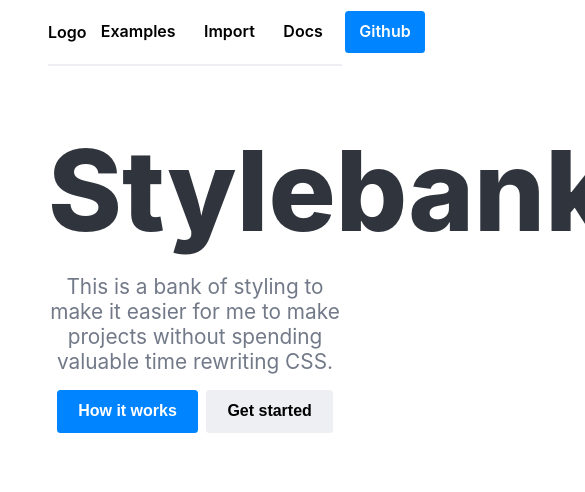
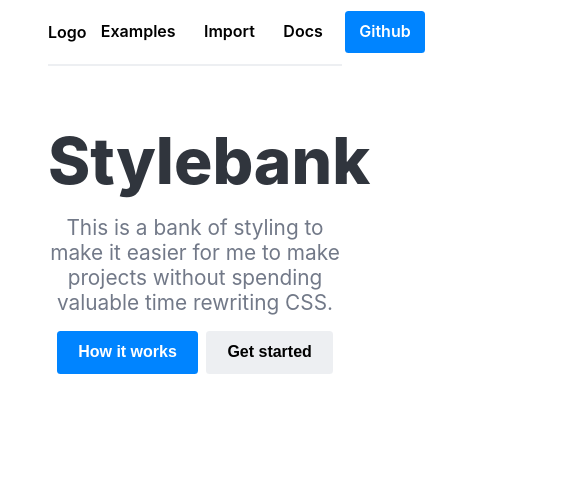
Before and after one commit to sqwyer/stylebank, a website: page index.html in a window 390 px wide. Shown: the top 492 px of the page, 585 px wide, since content can reach past the window. Drawn offline with Linux system fonts and the light colour scheme.

Commit message:
Changes to header

```diff
--- a/scss/index.scss
+++ b/scss/index.scss
@@ -9,7 +9,7 @@
 }
 
 body {
-    font-family:-apple-system, BlinkMacSystemFont, 'Segoe UI', Roboto, Oxygen, Ubuntu, Cantarell, 'Open Sans', 'Helvetica Neue', sans-serif
+    font-family:-apple-system, BlinkMacSystemFont, 'Segoe UI', Roboto, Oxygen, Ubuntu, Cantarell, 'Open Sans', 'Helvetica Neue', sans-serif;
 }
 
 .container {
@@ -36,7 +36,7 @@ header > * {
 }
 
 header h1 {
-    font-size: 700%;
+    font-size: 600%;
     color: $dark;
     font-weight: 800;
 }
@@ -68,6 +68,9 @@ header p {
     header {
         max-width: 70vw;
     }
+    header h1 {
+        font-size: 400%;
+    }
     .container {
         padding: 3rem 8rem;
     }
```
Also changed, not shown: build/index.min.css, 1 other file.
